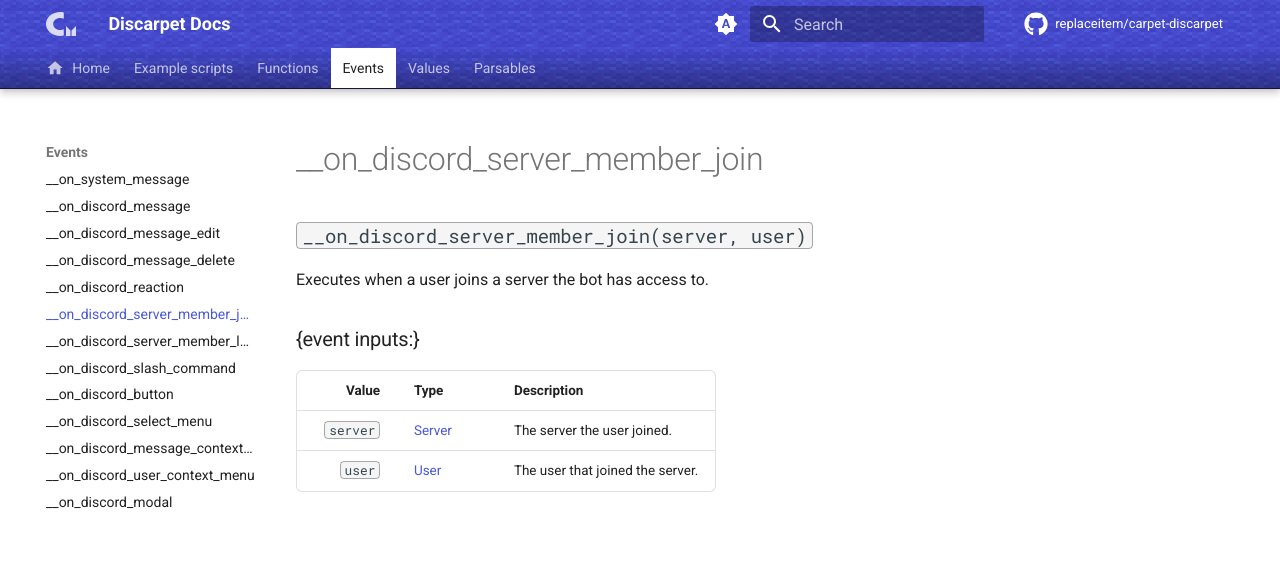
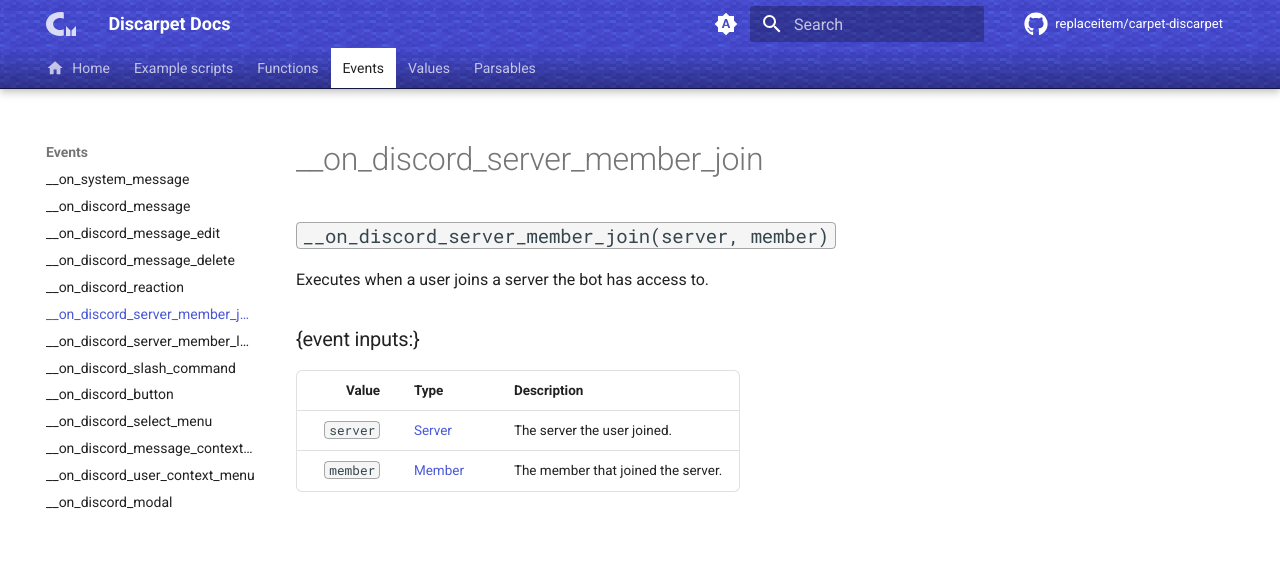
Before and after one commit to replaceitem/carpet-discarpet, an MkDocs documentation site: the page built from docs/pages/events/discord-server-member-join.md, in a window 1280 px wide. Shown: the top 581 px of the page. Built offline with MkDocs 1.6.1 and Material for MkDocs 9.7.7, drawn with Linux system fonts in a browser that asks for light colours; comment, search, counter and statistics services are not loaded.

Commit message:
Changed event parameters to member values for reaction and join events

```diff
--- a/docs/pages/events/discord-server-member-join.md
+++ b/docs/pages/events/discord-server-member-join.md
@@ -1,11 +1,11 @@
-### `__on_discord_server_member_join(server, user)`
+### `__on_discord_server_member_join(server, member)`
 
 Executes when a user joins a server the bot has access to.
 
 
 ### {event inputs:}
 
-|    Value | Type                        | Description                      |
-|---------:|:----------------------------|:---------------------------------|
-| `server` | [Server](/values/server.md) | The server the user joined.      |
-|   `user` | [User](/values/user.md)     | The user that joined the server. |
+|    Value | Type                        | Description                        |
+|---------:|:----------------------------|:-----------------------------------|
+| `server` | [Server](/values/server.md) | The server the user joined.        |
+| `member` | [Member](/values/member.md) | The member that joined the server. |
```
Also changed, not shown: docs/pages/events/discord-reaction.md (+2 -2 lines), 2 other files.
